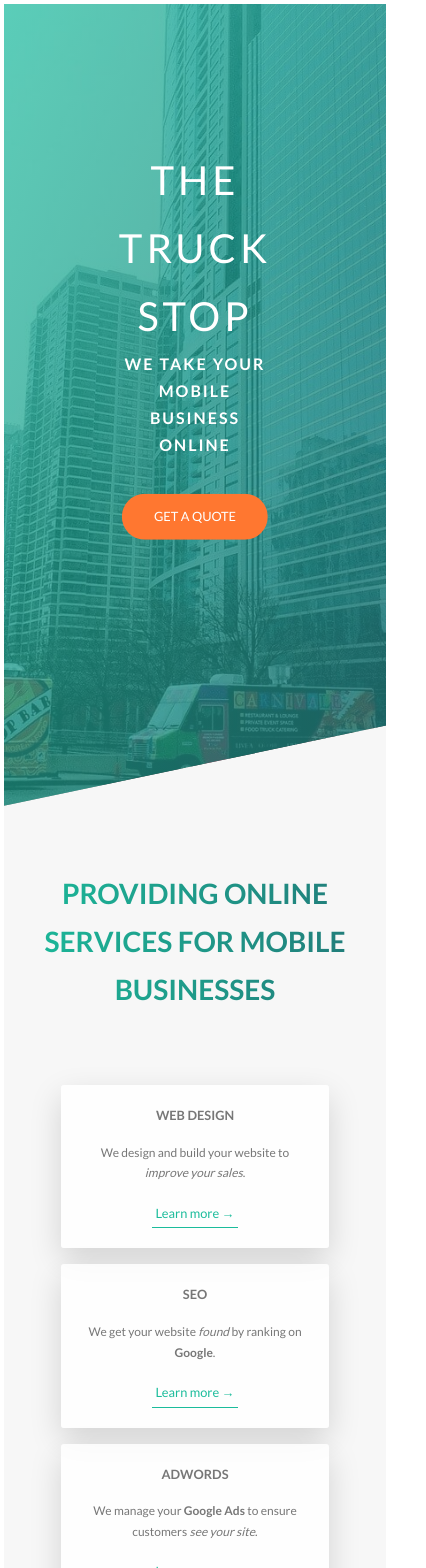
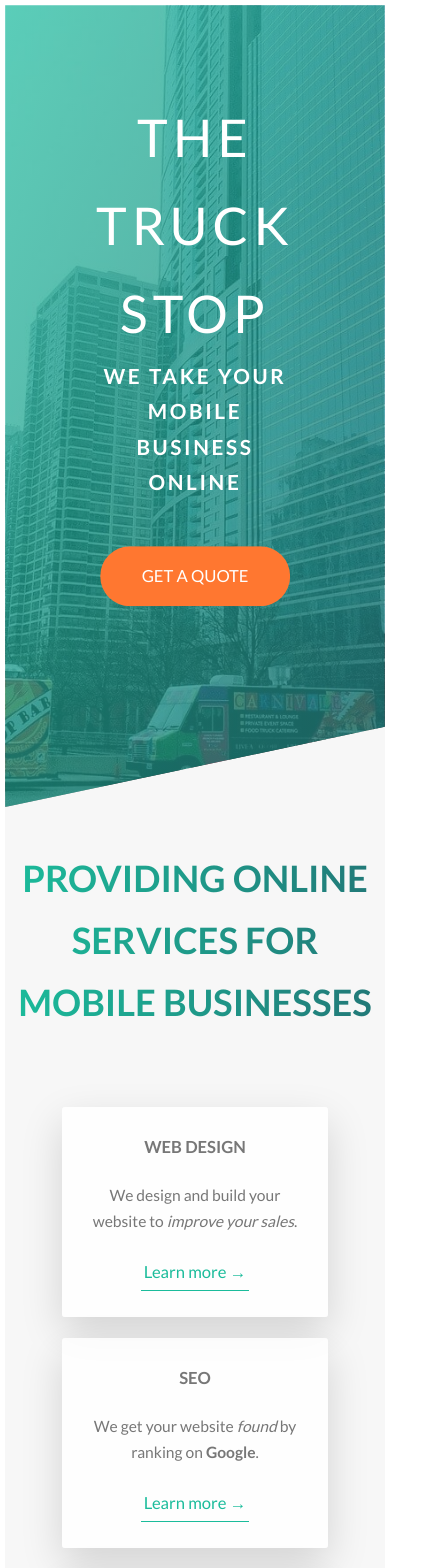
Before and after one commit to tcovington1/truck-stop, a React (Create React App) app: page / in a window 390 px wide. Shown: the top 1568 px of the page, 426 px wide, since content can reach past the window. Built offline with nearby package versions, Linux system fonts and the light colour scheme.

Commit message:
mobile updates

```diff
--- a/src/styles/base/_base.scss
+++ b/src/styles/base/_base.scss
@@ -25,10 +25,13 @@ html {
   font-size: 65.5%;  // 1rem = 10px 10px / 16x = 62.5%
 
     @include respond(tab-land) {
-      font-size: 56.25%;   // 1rem = 9px , 9/16 = 56.25%
+      font-size: 60%;   // 1rem = 9px , 9/16 = 56.25%
     }
     @include respond(tab-port) {
-      font-size: 50%;  // 1rem = 8px , 8/16 = 50%
+      font-size: 55%;  // 1rem = 8px , 8/16 = 50%
+    }
+    @include respond(phone) {
+      font-size: 65%;  // 1rem = 8px , 8/16 = 50%
     }
     @include respond(desktop) {
       font-size: 75%;  //1rem = 12px , 12/16 =
--- a/src/styles/base/_typogrophy.scss
+++ b/src/styles/base/_typogrophy.scss
@@ -50,6 +50,7 @@ body {
   @include respond(tab-port) {
     padding: 1rem;
   }
+
 }
 
 .heading-tertiary {
@@ -66,6 +67,10 @@ body {
   display: inline-block;
   -webkit-background-clip: text;
   color: white;
+
+  @include respond(phone) {
+    padding: 1.5rem;
+  }
 }
 .paragraph {
   font-size: $default-font-size;
--- a/src/styles/base/_utilities.scss
+++ b/src/styles/base/_utilities.scss
@@ -4,6 +4,11 @@
 
  .u-margin-bottom-big {
    margin-bottom: 8rem;
+
+   @include respond(phone) {
+     margin-bottom: 6rem;
+
+  }
  }
  .u-margin-bottom-med {
    margin-bottom: 4rem;
--- a/src/styles/pages/_home.scss
+++ b/src/styles/pages/_home.scss
@@ -7,6 +7,12 @@
 
   @include respond(tab-port) {
     margin-top: -17vh;
+  }
+
+  @include respond(phone) {
+    margin-top: -21vh;
+    padding: 20rem 0;
+
   }
 }
 
@@ -19,6 +25,10 @@
 
   @include respond(tab-port) {
     margin-top: -9rem;
+  }
+
+  @include respond(phone) {
+    padding: 18rem 0;
   }
 }
 
@@ -38,11 +48,17 @@
     transform: skewY(4deg);
 
   }
+
+  @include respond(phone) {
+    padding: 10rem 0;
+
+  }
 }
 
 .section-quote {
   padding: 8rem 0;
   background-image: linear-gradient(to right bottom, $light-blue, $dark-blue);
+
 }
 
 .quote {
@@ -80,6 +96,7 @@
       width: 100%;
       padding: 4rem 4rem;
     }
+
   }
 
 }
```
